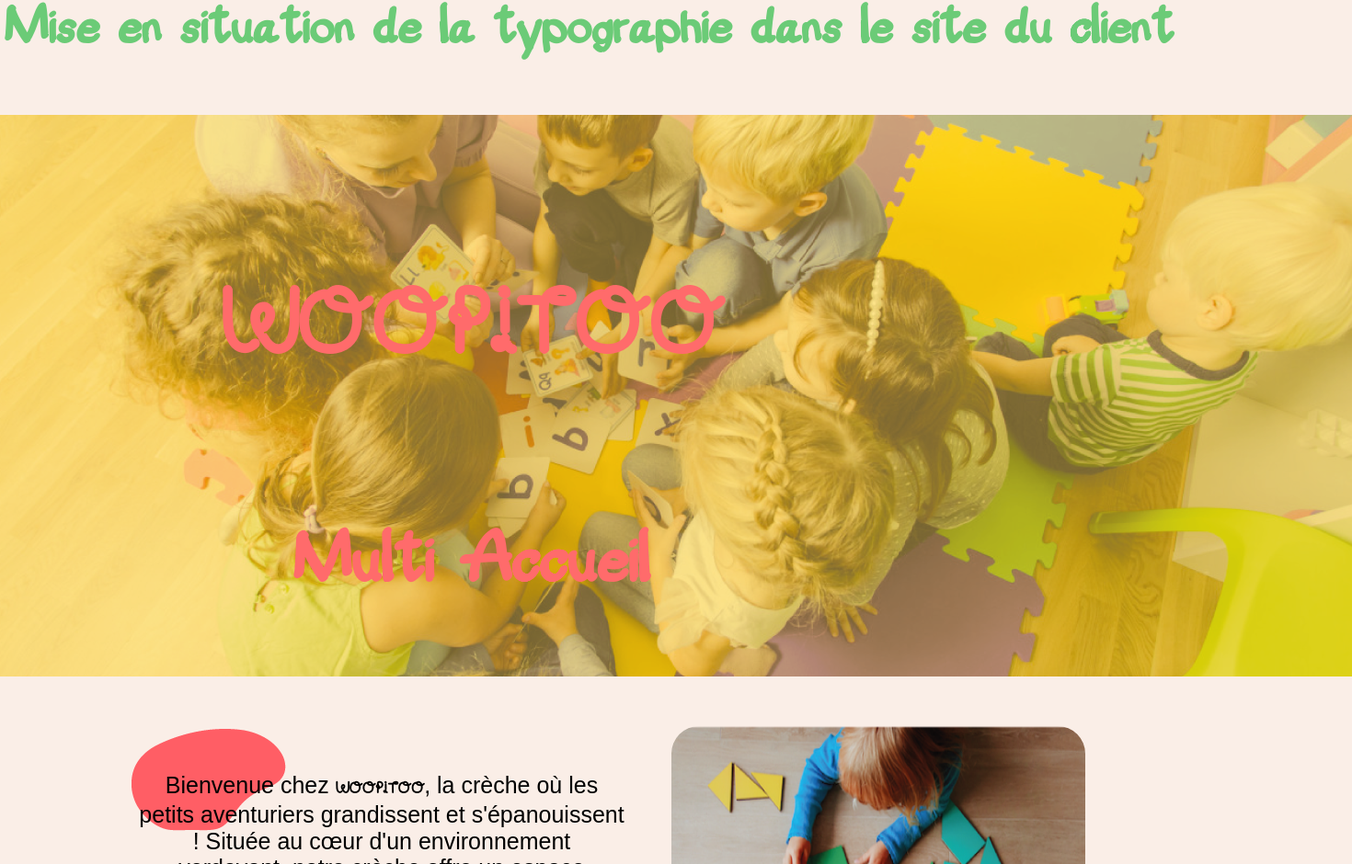
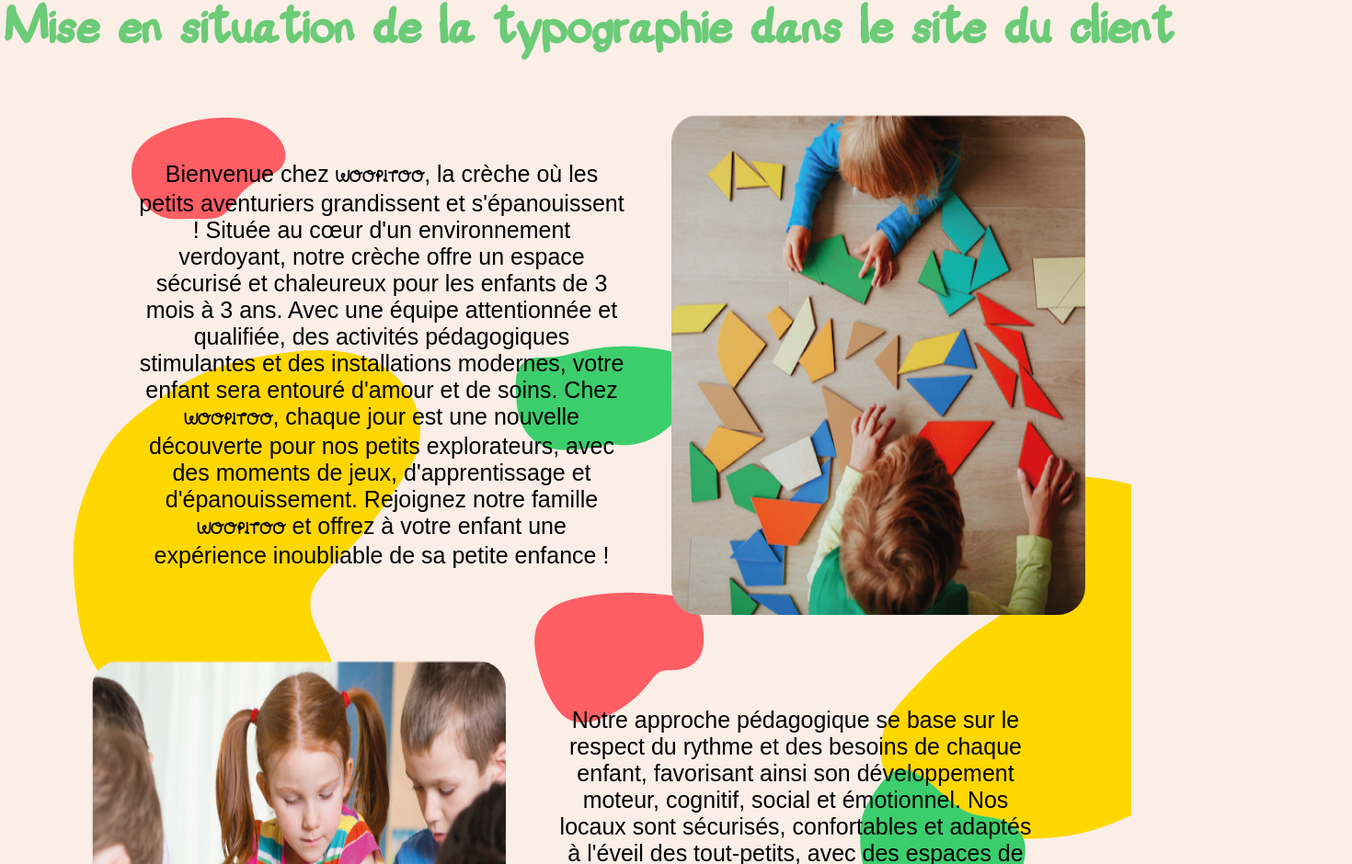
Before and after one commit to cansise/1-mp-2, a plain HTML site: page index.html in a window 1280 px wide. Shown: the part 3735-4675 px from the top of the page at 92% size, 1470 px wide, since content can reach past the window. Drawn offline with Linux system fonts and the light colour scheme; some packages are replaced by stand-ins of ours; a script that the page names is missing.

Commit message:
element supr

```diff
--- a/index.html
+++ b/index.html
@@ -127,24 +127,8 @@
     </section>
 
     <section>
-
         <div class="woopitoo-couv-2">
         <h3 class="titre color-vert">Mise en situation de la typographie dans le site du client</h3>
-
-        <div class="container-2 bck-couv"> <!-- metrre un bck video en css -->
-
-            <div class="container">
-                <div class="element-3 boxes text-aling color-rose margin-auto">
-                    <h2>Woopitoo</h2>
-                    <h3>Multi Accueil</h3>
-                <div class="icone"></div>
-            </div>
-                <div id="" class="size element-1">
-                    <img src="img/test.png" alt="">
-                </div>
-            </div>
-
-        </div>
     </div>
     </section>
 
```
